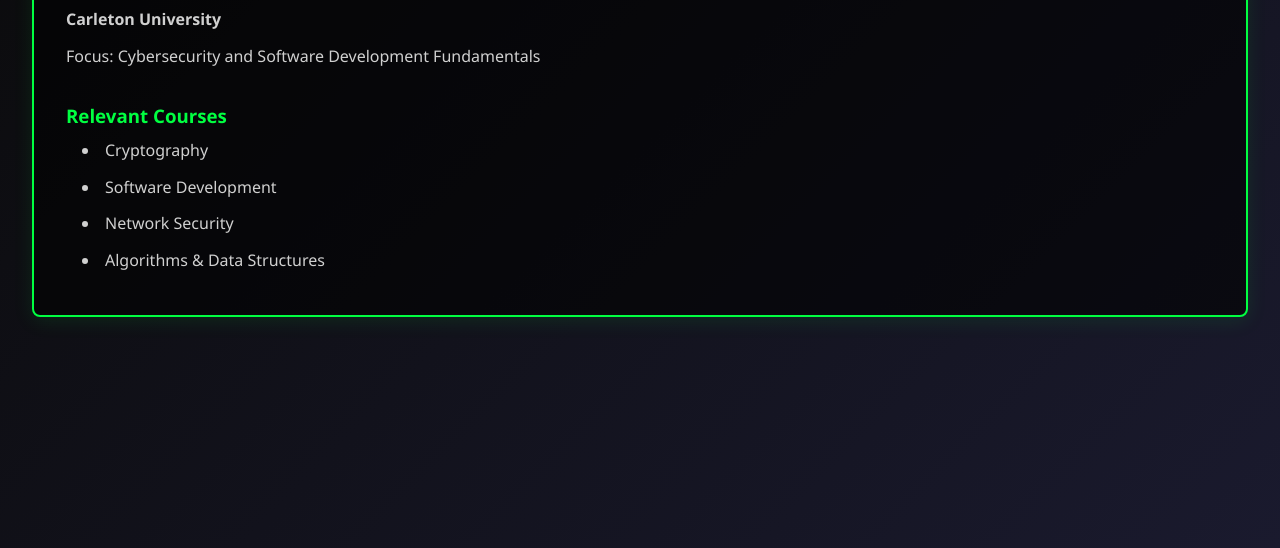
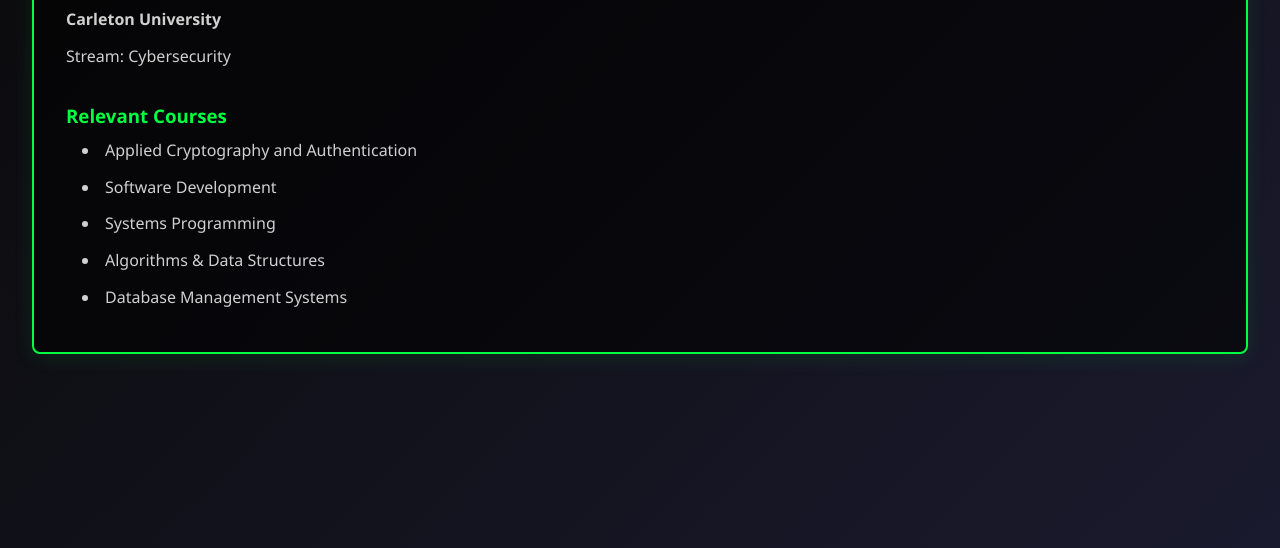
Before and after one commit to hamucode/portfolio-terminal, a website: page public/education.html in a window 1280 px wide. Shown: the part 252-800 px from the top of the page. Drawn offline with Linux system fonts and the light colour scheme.

Commit message:
Updated pages

```diff
--- a/public/education.html
+++ b/public/education.html
@@ -25,14 +25,16 @@
       <h2>🎓 Education</h2>
       <h3>Bachelor of Science in Computer Science</h3>
       <p><strong>Carleton University</strong></p>
-      <p>Focus: Cybersecurity and Software Development Fundamentals</p>
+      <p>Stream: Cybersecurity</p>
 
       <h3 style="margin-top: 2rem;">Relevant Courses</h3>
       <ul>
-        <li>Cryptography</li>
+        <li>Applied Cryptography and Authentication</li>
         <li>Software Development</li>
-        <li>Network Security</li>
+        <li>Systems Programming</li>
         <li>Algorithms & Data Structures</li>
+        <li>Database Management Systems</li>
+
       </ul>
     </div>
   </div>
--- a/public/terminal.js
+++ b/public/terminal.js
@@ -13,8 +13,8 @@
 
       about: function () {
         this.echo("\n");
-        this.echo("Hi! I'm Muhammad, a Computer Science student @ Carleton University,");
-        this.echo("passionate about technology and cybersecurity.");
+        this.echo("Hi! I'm Muhammad, a Computer Science student at Carleton University, passionate about technology and cybersecurity.");
+        this.echo("I'm dedicated to building secure, efficient software and exploring the fascinating world of information security. My goal is to contribute to creating safer digital experiences for everyone.");
         this.echo("\n");
       },
 
```
